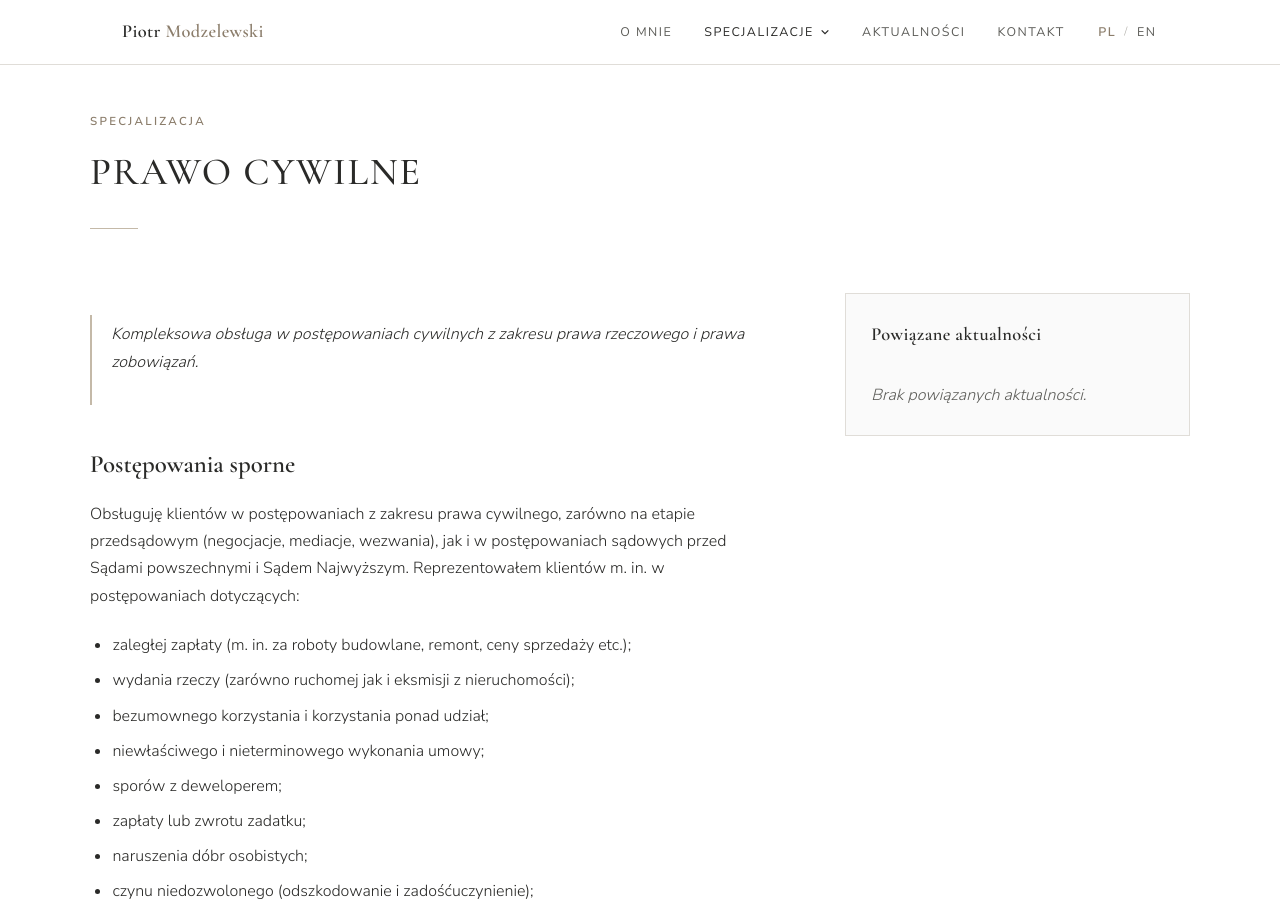
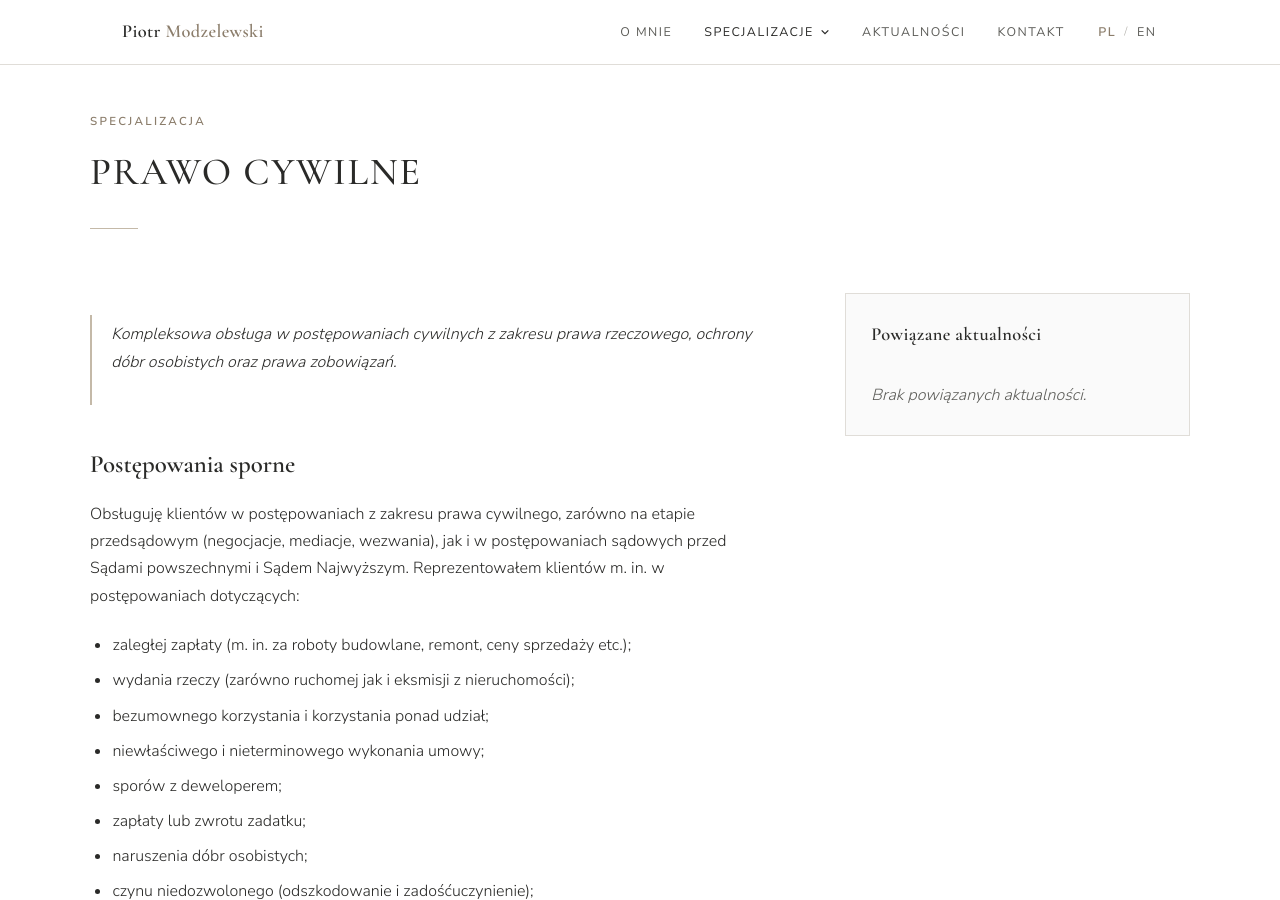
Before and after one commit to pmmodzelewski/adwokatmodzelewski.pl, a Jekyll site: the page built from _specjalizacje/prawo-cywilne.md, in a window 1280 px wide and 900 px high. Built offline with Jekyll 4.4.1, drawn with Linux system fonts in a browser that asks for light colours; Markdown is read by kramdown in place of the engine named in the settings.

Commit message:
Update prawo-cywilne.md

```diff
--- a/_specjalizacje/prawo-cywilne.md
+++ b/_specjalizacje/prawo-cywilne.md
@@ -10,7 +10,8 @@ sitemap: false
 robots: noindex
 ---
 
-> Kompleksowa obsługa w postępowaniach cywilnych z zakresu prawa rzeczowego i prawa zobowiązań.
+> Kompleksowa obsługa w postępowaniach cywilnych z zakresu prawa rzeczowego,
+> ochrony dóbr osobistych oraz prawa zobowiązań.
 
 ## Postępowania sporne
 
@@ -30,7 +31,7 @@ Reprezentowałem klientów m. in. w postępowaniach dotyczących:
 -	prawa autorskiego.
 
 
-### Analiza umów
+## Analiza umów
 
 Zajmuję się także przygotowywaniem i analizą umów i innych dokumentów, w szczególności:
 
```
